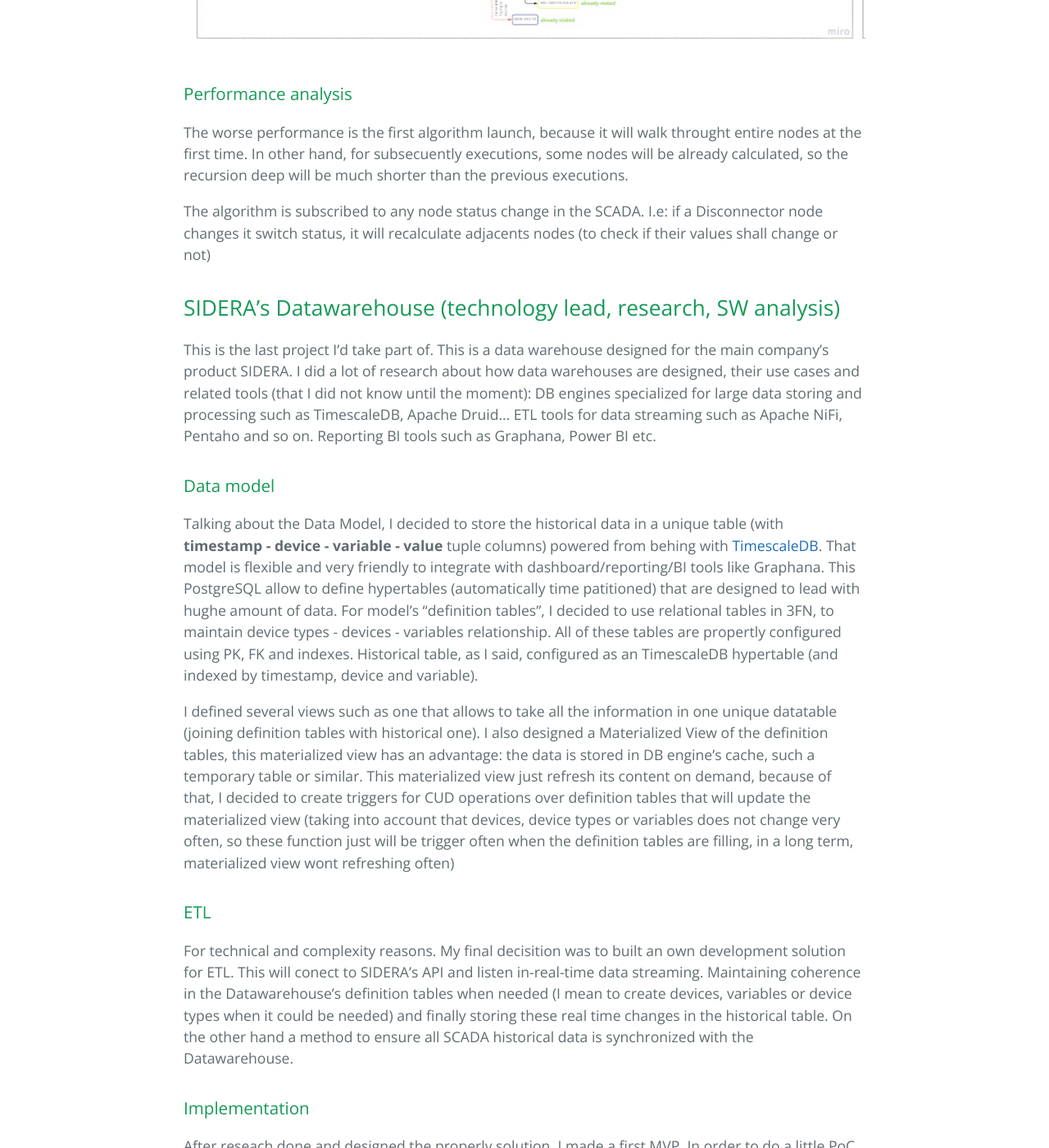
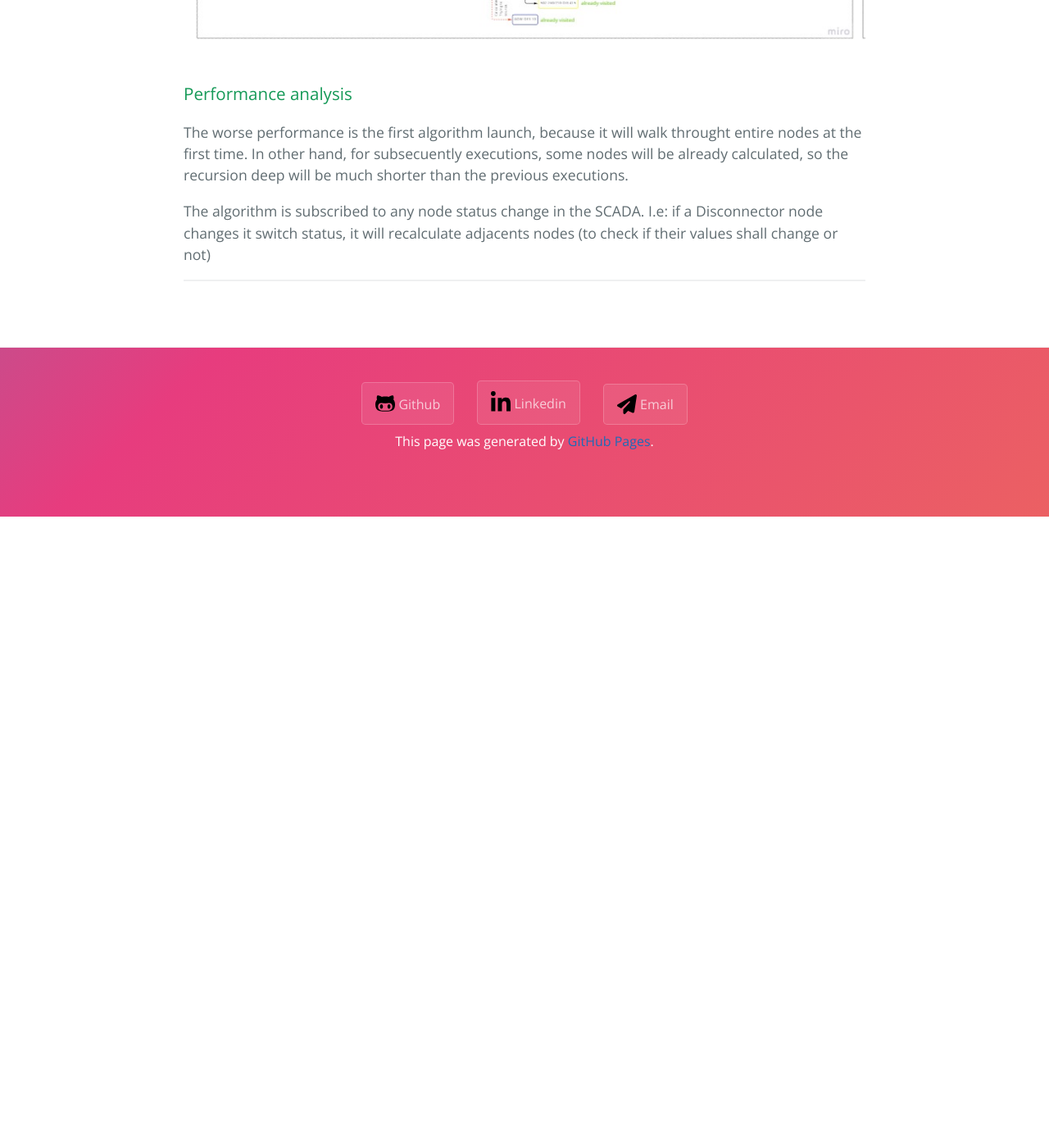
Before and after one commit to Carlosmape/carlosmape.github.io, a Jekyll site: the page built from projects/sidera.md, in a window 1280 px wide and 1400 px high, scrolled down 6923 px. Shown: the whole window at 82% size. Built offline with Jekyll 4.4.1, drawn with Linux system fonts in a browser that asks for light colours; after the commit the page ends 7553 px from its top, so only the background shows below that; some of the changed text lies outside the part shown.

Commit message:
Split datawarehouse from main sidera project

```diff
--- a/_includes/header.html
+++ b/_includes/header.html
@@ -7,6 +7,7 @@
 		<div class="dropdown-content">
 			<a href="{% link career/education/index.md %}" class="btn">Education</a>
 			<a href="{% link career/experience/index.md %}" class="btn">Experience</a>
+			<a href="{% link projects/index.md %}" class="btn">Projects</a>
 		</div>
 	</div>
 	<div class="dropdown btn">
--- a/projects/sidera.md
+++ b/projects/sidera.md
@@ -90,20 +90,3 @@ The debugging process of any recursive algorithm must be carried out in a thorou
 The worse performance is the first algorithm launch, because it will walk throught entire nodes at the first time. In other hand, for subsecuently executions, some nodes will be already calculated, so the recursion deep will be much shorter than the previous executions.
 
 The algorithm is subscribed to any node status change in the SCADA. I.e: if a Disconnector node changes it switch status, it will recalculate adjacents nodes (to check if their values shall change or not)
-
-## SIDERA's Datawarehouse (technology lead, research, SW analysis)
-This is the last project I'd take part of. This is a data warehouse designed for the main company's product SIDERA. I did a lot of research about how data warehouses are designed, their use cases and related tools (that I did not know until the moment): DB engines specialized for large data storing and processing such as TimescaleDB, Apache Druid... ETL tools for data streaming such as Apache NiFi, Pentaho and so on. Reporting BI tools such as Graphana, Power BI etc.
-
-### Data model
-Talking about the Data Model, I decided to store the historical data in a unique table (with **timestamp - device - variable - value** tuple columns) powered from behing with [TimescaleDB](https://www.timescale.com/). That model is flexible and very friendly to integrate with dashboard/reporting/BI tools like Graphana. This PostgreSQL allow to define hypertables (automatically time patitioned) that are designed to lead with hughe amount of data. For model's "definition tables", I decided to use relational tables in 3FN, to maintain device types - devices - variables relationship. All of these tables are propertly configured using PK, FK and indexes. Historical table, as I said, configured as an TimescaleDB hypertable (and indexed by timestamp, device and variable).
-
-I defined several views such as one that allows to take all the information in one unique datatable (joining definition tables with historical one). I also designed a Materialized View of the definition tables, this materialized view has an advantage: the data is stored in DB engine's cache, such a temporary table or similar. This materialized view just refresh its content on demand, because of that, I decided to create triggers for CUD operations over definition tables that will update the materialized view (taking into account that devices, device types or variables does not change very often, so these function just will be trigger often when the definition tables are filling, in a long term, materialized view wont refreshing often)
-
-### ETL
-For technical and complexity reasons. My final decisition was to built an own development solution for ETL. This will conect to SIDERA's API and listen in-real-time data streaming. Maintaining coherence in the Datawarehouse's definition tables when needed (I mean to create devices, variables or device types when it could be needed) and finally storing these real time changes in the historical table. On the other hand a method to ensure all SCADA historical data is synchronized with the Datawarehouse.
-
-### Implementation
-After reseach done and designed the properly solution, I made a first MVP. In order to do a little PoC, I exported SIDERA's historical data as CSV files applying needed transformations to match Datawarehouse's data model. To import these files I decided to adapt the project and add this capability instead of perform a bulk load directly from PostgreSQL. In fact, this tool allowed me to polish the code. Once the importation was finished, I decided to test the data stream reader from SIDERA API. Finally, it was turn to try some end applications such as mentioned before. Concretely PowerBI and Graphana.
-
-### Deployment and maintenance
-This is one of my most important task in the company right now. I am currently deployin the Datawarehouse in several projects and making fix and improvements in the code. Feeling like a Father, I am very proud of took a part of the Company main product.
```
Also changed, not shown: projects/datawarehouse.md (added, +23 -0 lines), assets/js/custom.js (added).
